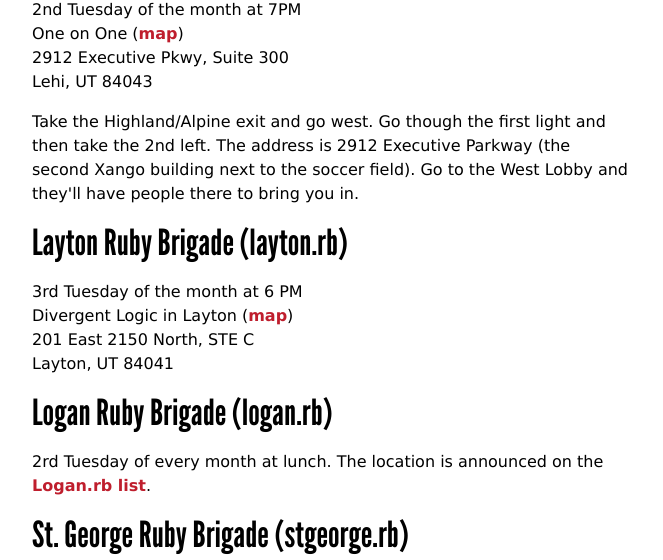
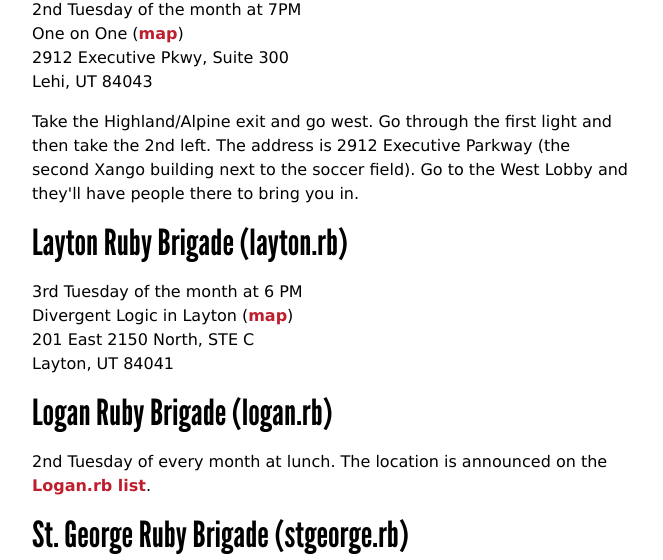
Before and after one commit to urug/urug.github.io, a Jekyll site: the page built from index.html, in a window 1280 px wide. Shown: the part 730-1290 px from the top of the page, without its empty margins (308-971 px from the left). Built offline with Jekyll 4.4.1, drawn with Linux system fonts in a browser that asks for light colours.

Commit message:
fixed some grammar errors

```diff
--- a/index.html
+++ b/index.html
@@ -19,7 +19,7 @@
 One on One (<a href="http://bit.ly/i4iBhW">map</a>)<br>
 2912 Executive Pkwy, Suite 300<br>
 Lehi, UT 84043</p>
-<p>Take the Highland/Alpine exit and go west. Go though the first light and then take the 2nd left. The address is 2912 Executive Parkway (the second Xango building next to the soccer field). Go to the West Lobby and they'll have people there to bring you in.</p>
+<p>Take the Highland/Alpine exit and go west. Go through the first light and then take the 2nd left. The address is 2912 Executive Parkway (the second Xango building next to the soccer field). Go to the West Lobby and they'll have people there to bring you in.</p>
 
 <h2>Layton Ruby Brigade (layton.rb)</h2>
 <p>3rd Tuesday of the month at 6 PM<br>
@@ -28,7 +28,7 @@
 Layton, UT 84041</p>
 
 <h2>Logan Ruby Brigade (logan.rb)</h2>
-<p>2rd Tuesday of every month at lunch. The location is announced on the <a href="http://groups.google.com/group/loganrb">Logan.rb list</a>.</p>
+<p>2nd Tuesday of every month at lunch. The location is announced on the <a href="http://groups.google.com/group/loganrb">Logan.rb list</a>.</p>
 
 <h2>St. George Ruby Brigade (stgeorge.rb)</h2>
 <p>1st Wednesday of the month at 7:00 PM<br>
```
